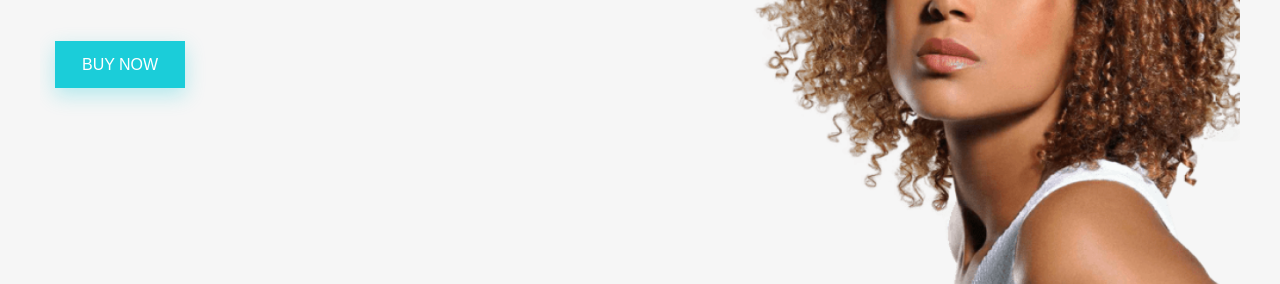
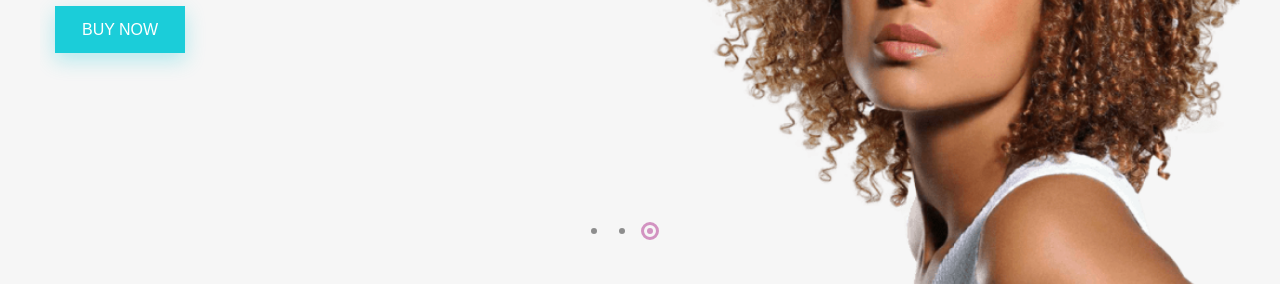
Before and after one commit to kosslanoss/colorful, a website: page app/index.html in a window 1280 px wide. Shown: the part 513-797 px from the top of the page. Drawn offline with nearby package versions, Linux system fonts and the light colour scheme; files that its build step writes are made by us from their sources.

Commit message:
added top-slider section

```diff
--- a/app/js/main.js
+++ b/app/js/main.js
@@ -2,7 +2,10 @@ $(function(){
 
   $('.top-slider__wrapper').slick({
     dots: true,
-    arrows:false
+    arrows:false,
+    fade: true,
+    autoplay: true,
+    autoplaySpeed: 2000
   });
 
 });
--- a/app/scss/style.scss
+++ b/app/scss/style.scss
@@ -179,16 +179,16 @@
 
 .top-slider {
   background-color: $bg;
-  padding-top: 65px;
+  padding-top: 30px;
 
   &__container {
     max-width: 1230px;
   }
 
   &__content {
-    height: calc(100vh - 184px);
+    height: calc(100vh - 149px);
     background-image: url(../images/banner1.png);
-    background-position: 108% 0%;
+    background-position: 105% 0%;
     background-repeat: no-repeat;
     background-size: contain;
     padding-left: 15px;
@@ -217,7 +217,57 @@
     padding: 15px 27px;
   }
 
+  .slick-dots {
+    display: flex;
+    justify-content: center;
+    top: 90%;
+    left: 45%;
+    position: absolute;
+
+    li {
+      padding: 0 5px;
+      line-height: 0;
+
+      button {
+        padding: 0;
+        font-size: 0;
+        background-color: transparent;
+        width: 18px;
+        height: 18px;
+        position: relative;
+        border-radius: 50%;
+        border: 3px solid transparent;
+
+        &::before {
+          content: '';
+          position: absolute;
+          width: 6px;
+          height: 6px;
+          border-radius: 50%;
+          background-color: $default;
+          top: 50%;
+          left: 50%;
+          transform: translate(-50%, -50%);
+        }
+      }
+
+      &.slick-active {
+        transition: border-color 0.5s;
+
+        button {
+          border-color: $firm;
+          transition: background-color 0.5s;
+
+          &::before {
+            background-color: $firm;
+          }
+        }
+      }
+    }
+  }
 }
 
 
+
+
 @import 'media';
```
Also changed, not shown: app/js/main.min.js.
